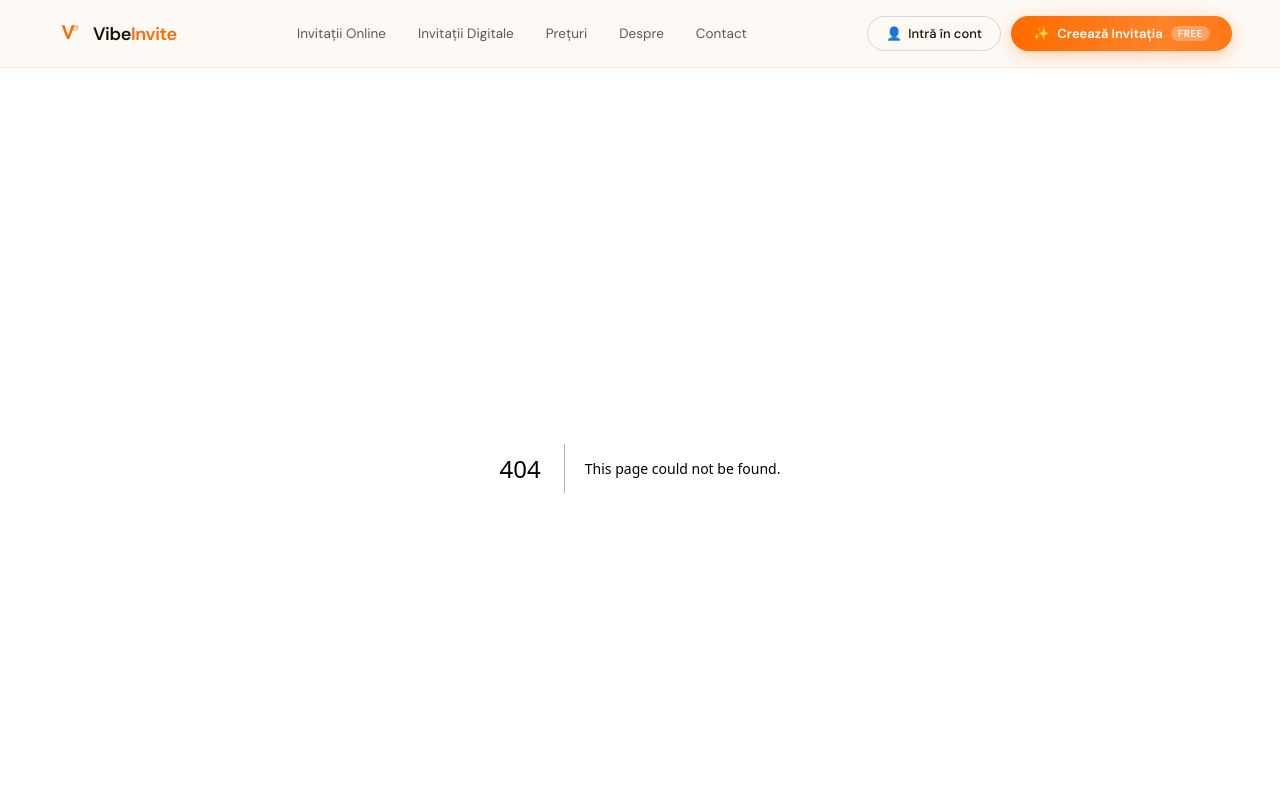
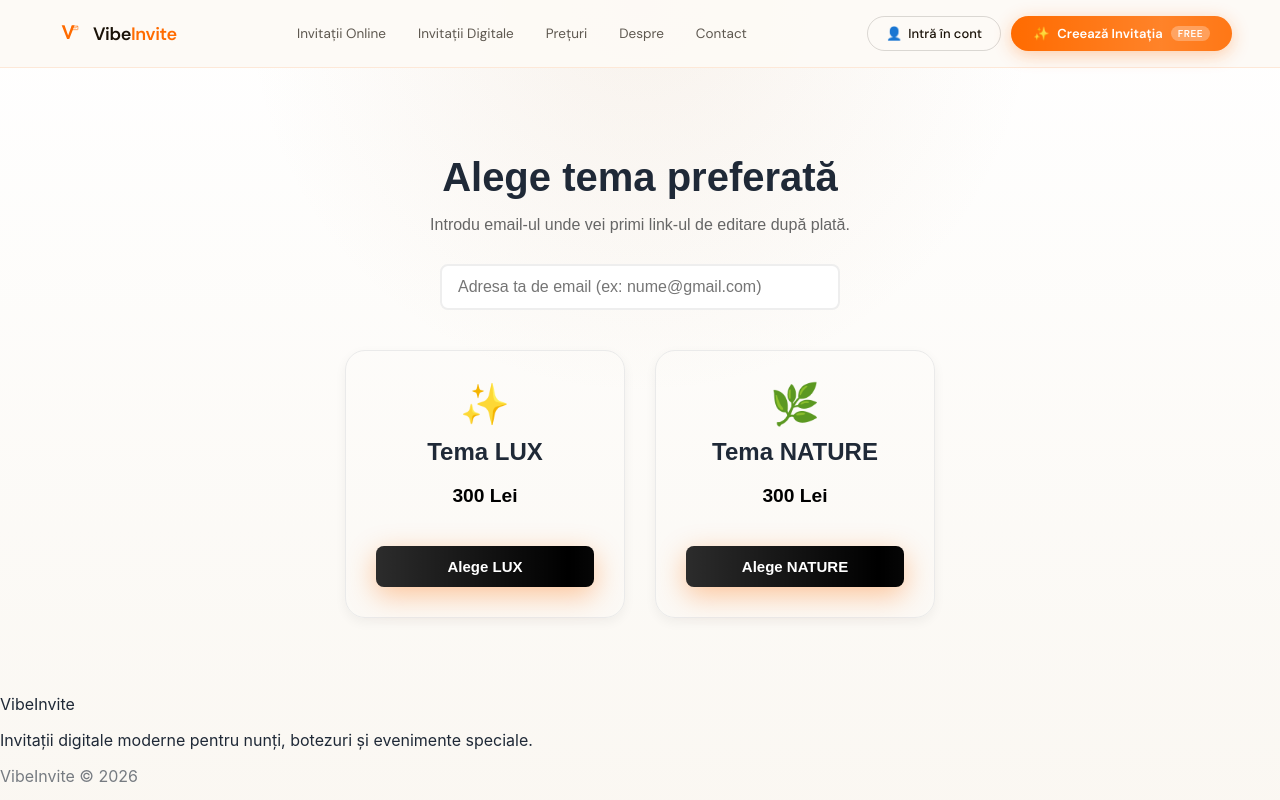
Before and after one commit to MurguAdrian/final, a Next.js app: page /checkout in a window 1280 px wide. Before the commit this address had no page. Shown: the top 800 px of the page. Built offline with nearby package versions, Linux system fonts and the light colour scheme.

Commit message:
initial commit

```diff
--- /dev/null
+++ b/app/api/checkout/route.ts
@@ -0,0 +1,33 @@
+import { NextResponse } from 'next/server';
+import Stripe from 'stripe';
+import { neon } from '@neondatabase/serverless';
+
+const stripe = new Stripe(process.env.STRIPE_SECRET_KEY!, { apiVersion: '2026-04-22.dahlia' });
+const sql = neon(process.env.DATABASE_URL!);
+
+export async function POST(req: Request) {
+  try {
+    const { email, priceId, themeName } = await req.json();
+
+    // 1. Creăm sesiunea la Stripe
+    const session = await stripe.checkout.sessions.create({
+      payment_method_types: ['card'],
+      customer_email: email,
+      line_items: [{ price: priceId, quantity: 1 }],
+      mode: 'payment',
+      success_url: `${process.env.NEXT_PUBLIC_URL}/success?session_id={CHECKOUT_SESSION_ID}`,
+      cancel_url: `${process.env.NEXT_PUBLIC_URL}/checkout`,
+      metadata: { email, themeName },
+    });
+
+    // 2. SALVĂM ÎN NEON (Status: pending)
+    await sql`
+      INSERT INTO orders (email, theme_name, price_id, stripe_session_id, status)
+      VALUES (${email}, ${themeName}, ${priceId}, ${session.id}, 'pending')
+    `;
+
+    return NextResponse.json({ url: session.url });
+  } catch (err: any) {
+    return NextResponse.json({ error: err.message }, { status: 500 });
+  }
+}
--- /dev/null
+++ b/app/checkout/page.tsx
@@ -0,0 +1,139 @@
+"use client";
+import { useState } from "react";
+
+export default function CheckoutPage() {
+  const [email, setEmail] = useState("");
+  const [loading, setLoading] = useState("");
+
+  const handlePayment = async (priceId: string, themeName: string) => {
+    if (!email) {
+      alert("Te rugăm să introduci adresa de email pentru a primi accesul!");
+      return;
+    }
+
+    // Verificăm dacă email-ul are un format valid minim
+    if (!email.includes("@")) {
+      alert("Te rugăm să introduci o adresă de email validă!");
+      return;
+    }
+
+    setLoading(themeName);
+
+    try {
+      const res = await fetch("/api/checkout", {
+        method: "POST",
+        body: JSON.stringify({ email, priceId, themeName }),
+        headers: { "Content-Type": "application/json" },
+      });
+
+      const data = await res.json();
+
+      if (data.url) {
+        // Trimite userul la pagina securizată de plată Stripe
+        window.location.href = data.url;
+      } else {
+        console.error("Eroare API:", data.error);
+        alert("Eroare la inițierea plății. Verifică consola!");
+        setLoading("");
+      }
+    } catch (err) {
+      console.error("Eroare rețea:", err);
+      alert("A apărut o eroare de conexiune.");
+      setLoading("");
+    }
+  };
+
+  return (
+    <div className="checkout-container" style={{ padding: "60px 20px", textAlign: "center", fontFamily: "sans-serif" }}>
+      <h1 style={{ fontSize: "2.5rem", marginBottom: "10px" }}>Alege tema preferată</h1>
+      <p style={{ color: "#666", marginBottom: "30px" }}>
+        Introdu email-ul unde vei primi link-ul de editare după plată.
+      </p>
+
+      <input
+        type="email"
+        placeholder="Adresa ta de email (ex: nume@gmail.com)"
+        value={email}
+        onChange={(e) => setEmail(e.target.value)}
+        required
+        style={{
+          padding: "12px 16px",
+          width: "100%",
+          maxWidth: "400px",
+          marginBottom: "40px",
+          borderRadius: "8px",
+          border: "2px solid #eee",
+          fontSize: "1rem",
+          outline: "none",
+          color: "black"
+        }}
+      />
+
+      <div style={{ display: "flex", gap: "30px", justifyContent: "center", flexWrap: "wrap" }}>
+
+        {/* Card Tema LUX */}
+        <div style={{
+          border: "1px solid #eaeaea",
+          padding: "30px",
+          borderRadius: "20px",
+          width: "280px",
+          boxShadow: "0 4px 12px rgba(0,0,0,0.05)"
+        }}>
+          <div style={{ fontSize: "40px", marginBottom: "10px" }}>✨</div>
+          <h3 style={{ fontSize: "1.5rem", margin: "10px 0" }}>Tema LUX</h3>
+          <p style={{ fontSize: "1.2rem", fontWeight: "bold", color: "#000" }}>300 Lei</p>
+          <button
+            onClick={() => handlePayment("price_1TQR40DLRG6cKGjIoripBApH", "Lux")}
+            disabled={loading !== ""}
+            className="vp-cta"
+            style={{
+              marginTop: "20px",
+              padding: "12px 24px",
+              backgroundColor: loading === "Lux" ? "#ccc" : "#000",
+              color: "#fff",
+              border: "none",
+              borderRadius: "8px",
+              cursor: loading === "" ? "pointer" : "not-allowed",
+              width: "100%",
+              fontWeight: "bold"
+            }}
+          >
+            {loading === "Lux" ? "Se încarcă..." : "Alege LUX"}
+          </button>
+        </div>
+
+        {/* Card Tema NATURE */}
+        <div style={{
+          border: "1px solid #eaeaea",
+          padding: "30px",
+          borderRadius: "20px",
+          width: "280px",
+          boxShadow: "0 4px 12px rgba(0,0,0,0.05)"
+        }}>
+          <div style={{ fontSize: "40px", marginBottom: "10px" }}>🌿</div>
+          <h3 style={{ fontSize: "1.5rem", margin: "10px 0" }}>Tema NATURE</h3>
+          <p style={{ fontSize: "1.2rem", fontWeight: "bold", color: "#000" }}>300 Lei</p>
+          <button
+            onClick={() => handlePayment("price_1TQR3UDLRG6cKGjIUYoD8nVZ", "Nature")}
+            disabled={loading !== ""}
+            className="vp-cta"
+            style={{
+              marginTop: "20px",
+              padding: "12px 24px",
+              backgroundColor: loading === "Nature" ? "#ccc" : "#000",
+              color: "#fff",
+              border: "none",
+              borderRadius: "8px",
+              cursor: loading === "" ? "pointer" : "not-allowed",
+              width: "100%",
+              fontWeight: "bold"
+            }}
+          >
+            {loading === "Nature" ? "Se încarcă..." : "Alege NATURE"}
+          </button>
+        </div>
+
+      </div>
+    </div>
+  );
+}
--- a/app/contact/contact-layout.tsx
+++ b/app/contact/contact-layout.tsx
@@ -1,28 +1,28 @@
-// app/contact/layout.tsx
+// // app/contact/layout.tsx
 
-import type { Metadata } from 'next'
+// import type { Metadata } from 'next'
 
-export const metadata: Metadata = {
-  title: 'Contact | VibeInvite — Suport Invitații Digitale',
-  description:
-    'Contactează echipa VibeInvite pentru suport, consultanță gratuită și ajutor cu invitațiile digitale pentru nuntă sau botez. Răspundem în 24h. Email: office@vibeinvite.ro · WhatsApp: +40752954258',
-  keywords: [
-    'contact VibeInvite',
-    'suport invitatii digitale',
-    'consultanta invitatii nunta',
-    'ajutor invitatii online',
-    'VibeInvite email',
-    'VibeInvite WhatsApp',
-    'suport invitatii botez',
-  ],
-  openGraph: {
-    title: 'Contact VibeInvite — Suport & Consultanță Gratuită',
-    description: 'Răspundem în 24h. Email: office@vibeinvite.ro · WhatsApp: +40752954258',
-    images: [{ url: '/og-contact.jpg', width: 1200, height: 630 }],
-  },
-  alternates: { canonical: 'https://vibeinvite.ro/contact' },
-}
+// export const metadata: Metadata = {
+//   title: 'Contact | VibeInvite — Suport Invitații Digitale',
+//   description:
+//     'Contactează echipa VibeInvite pentru suport, consultanță gratuită și ajutor cu invitațiile digitale pentru nuntă sau botez. Răspundem în 24h. Email: office@vibeinvite.ro · WhatsApp: +40752954258',
+//   keywords: [
+//     'contact VibeInvite',
+//     'suport invitatii digitale',
+//     'consultanta invitatii nunta',
+//     'ajutor invitatii online',
+//     'VibeInvite email',
+//     'VibeInvite WhatsApp',
+//     'suport invitatii botez',
+//   ],
+//   openGraph: {
+//     title: 'Contact VibeInvite — Suport & Consultanță Gratuită',
+//     description: 'Răspundem în 24h. Email: office@vibeinvite.ro · WhatsApp: +40752954258',
+//     images: [{ url: '/og-contact.jpg', width: 1200, height: 630 }],
+//   },
+//   alternates: { canonical: 'https://vibeinvite.ro/contact' },
+// }
 
-export default function Layout({ children }: { children: React.ReactNode }) {
-  return <>{children}</>
-}
+// export default function Layout({ children }: { children: React.ReactNode }) {
+//   return <>{children}</>
+// }
```
Also changed, not shown: package.json (+5 -3 lines), 1 other file (tests, documents, lock files or other folders).
